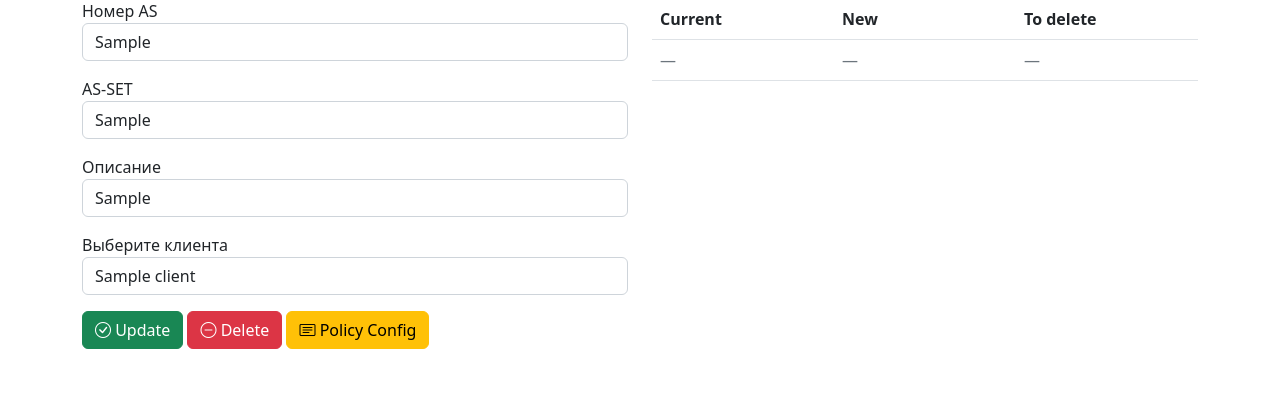
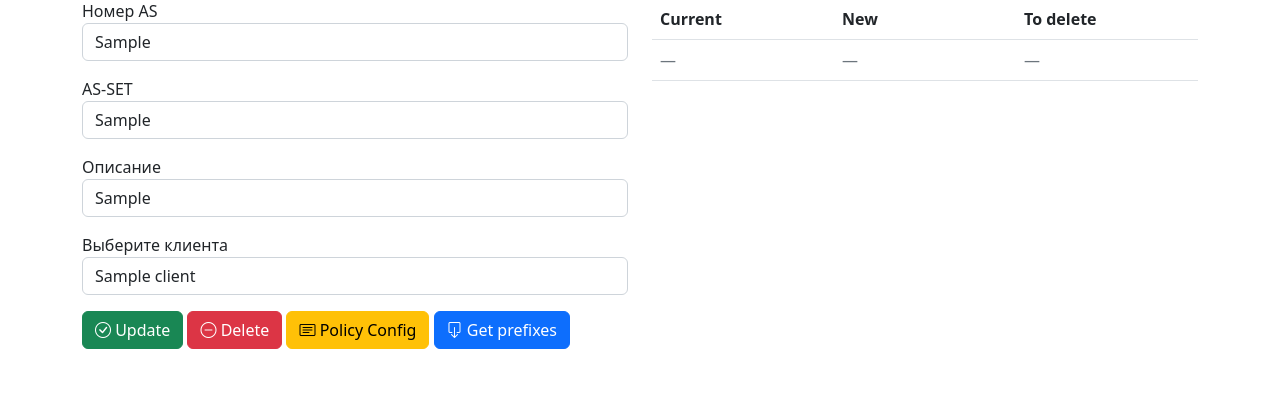
Before and after one commit to naffabob/hippo_ripe, a Flask app: page /peers/1 in a window 1280 px wide. Shown: the part 110-520 px from the top of the page. Run offline with Flask 2, Linux system fonts and the light colour scheme; tables that the repository leaves empty hold one stand-in row (values such as "Sample post"); some libraries are stand-ins or nearby versions.

Commit message:
Add get_prefixes for peer

```diff
--- a/webapp/client/views.py
+++ b/webapp/client/views.py
@@ -95,5 +95,5 @@ def add_client_view():
                 return redirect(url_for('client.add_client_view'))
 
             flash('Данные успешно сохранены', category='success')
-            return redirect(url_for('client.clients_view'))
+            return redirect(url_for('client.client_view', client_id=client.id))
     return render_template('client/add_client.html', form=client_form, client=client)
--- a/webapp/peer/views.py
+++ b/webapp/peer/views.py
@@ -10,6 +10,7 @@ from webapp.db import db
 from webapp.peer.forms import PeerForm
 from webapp.peer.models import Peer
 from webapp.prefix.models import Prefix
+from webapp.provider_ripedb import get_prefixes_bgpq3, save_prefixes
 
 blueprint = Blueprint('peer', __name__, url_prefix='/peers')
 
@@ -87,6 +88,12 @@ def peer_view(peer_id):
             db.session.commit()
             flash('Peer deleted', category='success')
             return redirect(url_for('peer.peers_view'))
+
+        if action == 'get_prefixes':
+            prefixes = get_prefixes_bgpq3(peer.asset or peer.asn)
+            save_prefixes(peer_id=peer.id, ripe_prefixes=prefixes)
+            flash('Prefixes updated', category='success')
+            return redirect(back)
 
         peer_form = PeerForm()
         peer_form.client.choices = choices
--- a/webapp/templates/peer/peer.html
+++ b/webapp/templates/peer/peer.html
@@ -17,7 +17,6 @@
 				</button>
 				<!-- Modal -->
 				<div class="modal fade" id="configModal" tabindex="-1" aria-labelledby="configModalLabel" aria-hidden="true">
-					<form method="POST">
 						<div class="modal-dialog">
 							<div class="modal-content">
 								<div class="modal-header">
@@ -36,11 +35,13 @@
 								</div>
 							</div>
 						</div>
-					</form>
 				</div>
 				<a class="btn btn-warning" href="{{ url_for('peer.peer_config_view', peer_id=peer.id)}}">
 					<i class="bi bi-card-text"></i> Policy Config
 				</a>
+				<button class="btn btn-primary" name="action" value="get_prefixes">
+					<i class="bi bi-box-arrow-down"></i> Get prefixes
+				</button>
 			</div>
 		</form>
 	</div>
```
Also changed, not shown: webapp/provider_ripedb.py (+0 -26 lines).
